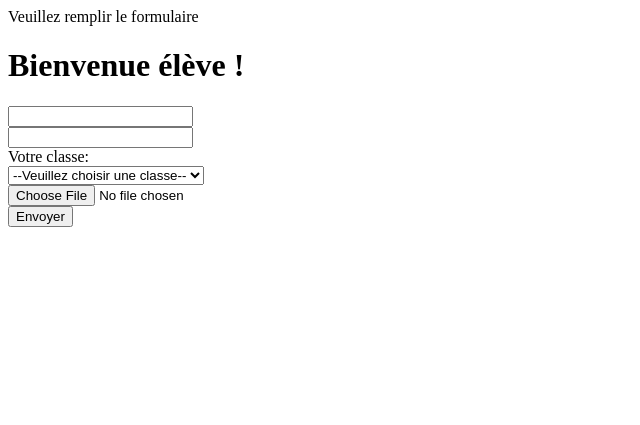
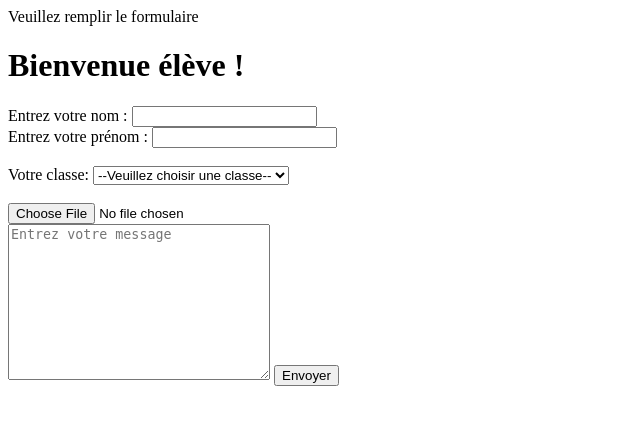
Before and after one commit to Timtonix/CasierParfait, a PHP site: page /eleve.php in a window 1280 px wide. Shown: the top 425 px of the page, without its empty margins (0-640 px from the left). Run offline with PHP 8.4, Linux system fonts and the light colour scheme; the visitor is signed in with stand-in values (Sample User, id 1).

Commit message:
modify html

```diff
--- a/eleve.php
+++ b/eleve.php
@@ -63,14 +63,15 @@ if ($_SESSION['connect']){
             <body>
                 <h1>Bienvenue élève !</h1>
                 <form action="" method="post" enctype="multipart/form-data">
-                    <input type="text" name="nom" required><br>
-                    <input type="text" name="prenom" required><br>
-                    <label for="classe">Votre classe:</label><br>
+                    <label for="nom">Entrez votre nom : </label><input type="text" name="nom" id="nom" required><br>
+                    <label for="prenom">Entrez votre prénom : </label><input type="text" name="prenom" id="prenom" required><br><br>
+                    <label for="classe">Votre classe:</label>
                     <select name="classe" id="classe" required>
                         <option value="jambon">--Veuillez choisir une classe--</option>
                         <option value="4">Seconde 4</option>
-                    </select><br>
+                    </select><br><br>
                     <input type="file" name="song" required><br>
+                    <textarea name="commentaire" id="commentaire" cols="30" rows="10" placeholder="Entrez votre message"></textarea>
                     <input type="submit" name="send" value="Envoyer">
                 </form>
             </body>
```
